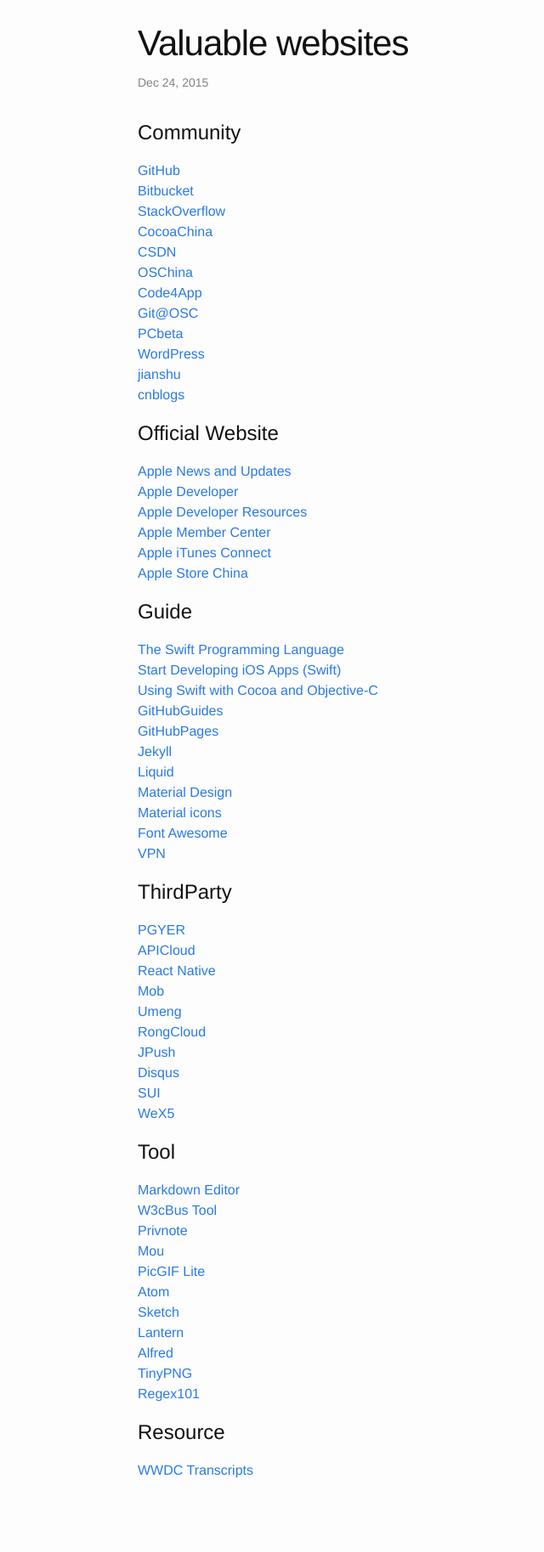
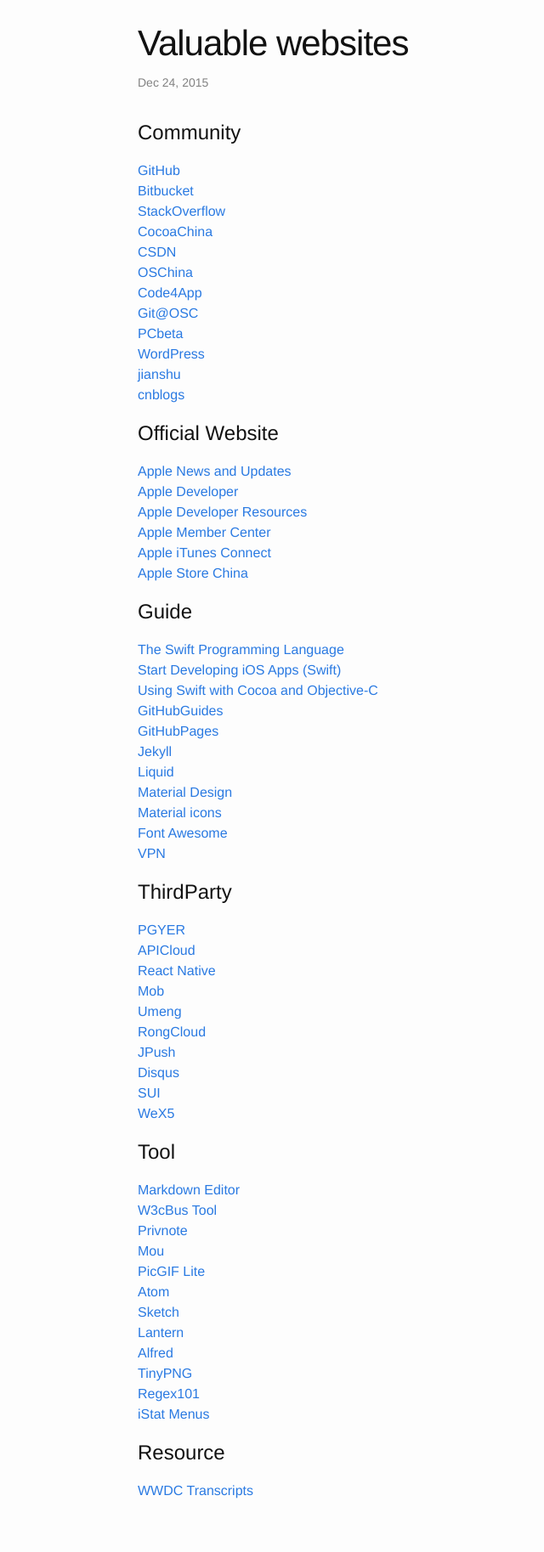
Before and after one commit to GeekRRK/GeekRRK.github.io, a Jekyll site: the page built from _posts/2015-12-24-Valuable websites.md, in a window 1280 px wide. Shown: the whole page at 85% size, without its empty margins (108-748 px from the left). Built offline with Jekyll 4.4.1, drawn with Linux system fonts in a browser that asks for light colours; before the commit the page ends 1803 px from its top, so only the background shows below that.

Commit message:
Update Valuable websites

```diff
--- a/_posts/2015-12-24-Valuable websites.md
+++ b/_posts/2015-12-24-Valuable websites.md
@@ -62,6 +62,7 @@
 [Alfred](https://www.alfredapp.com)
 [TinyPNG](https://tinypng.com)
 [Regex101](https://regex101.com)
+[iStat Menus](https://bjango.com/mac/istatmenus)
 
 # Resource
 [WWDC Transcripts](http://asciiwwdc.com)
```
